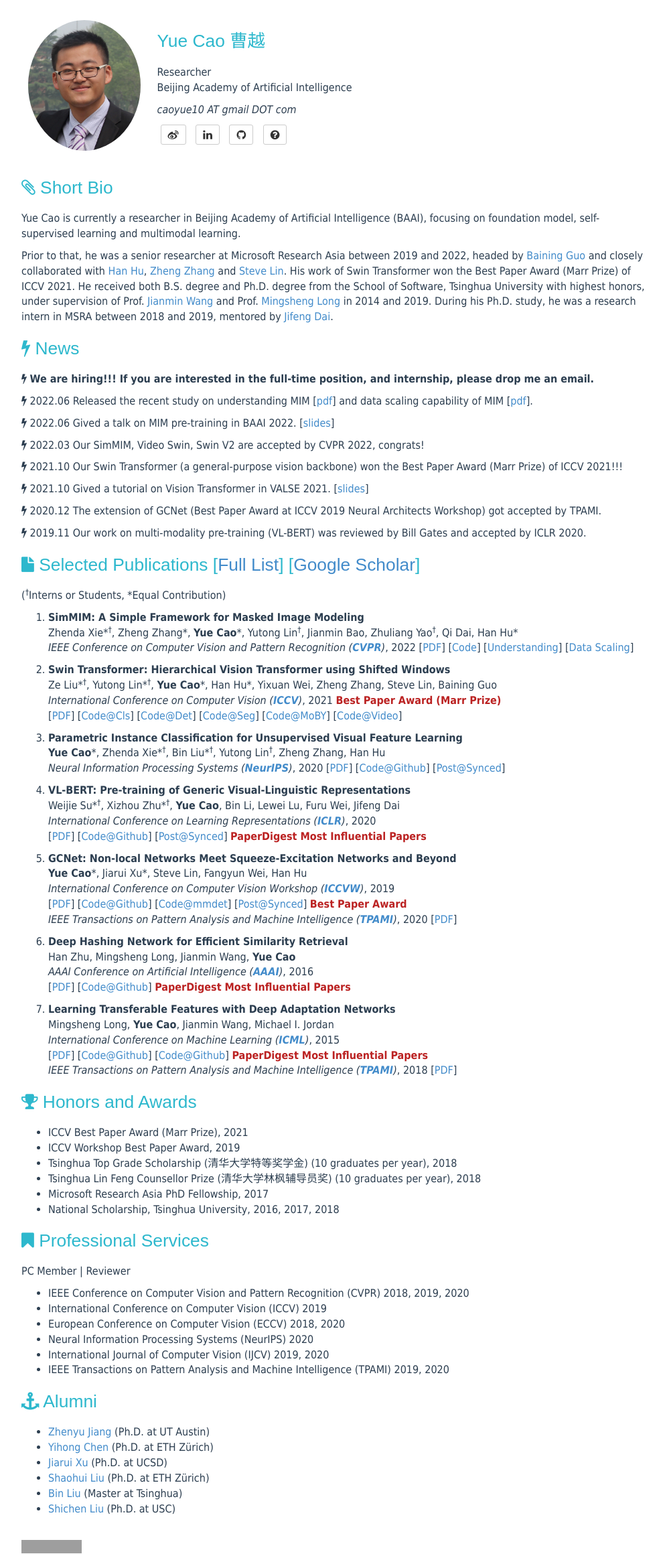
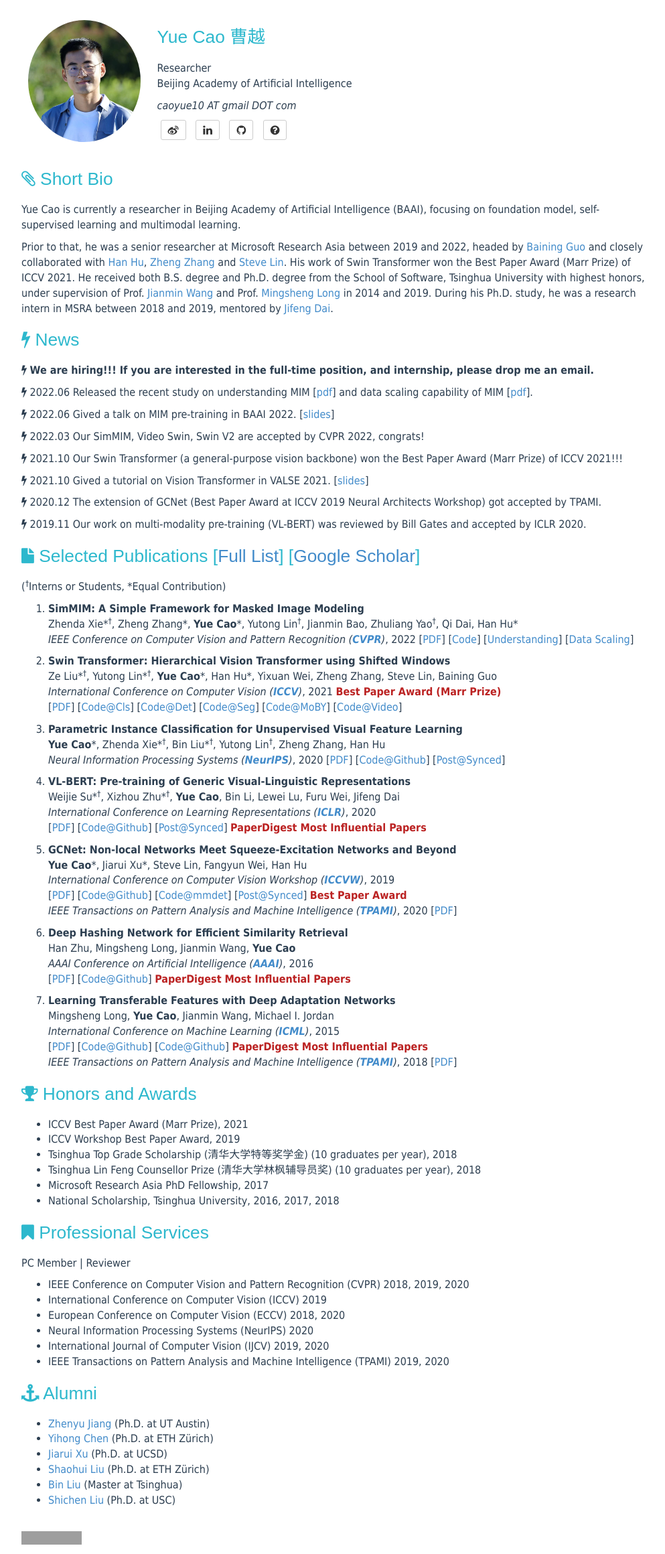
Before and after one commit to caoyue10/caoyue10.github.io, a Jekyll site: the page built from index.html, in a window 1280 px wide. Shown: the whole page at 67% size, without its empty margins (138-1131 px from the left). Built offline with Jekyll 4.4.1, drawn with Linux system fonts in a browser that asks for light colours; the list of posts is cut into pages by our own code; grey boxes are pictures that could not be loaded.

Commit message:
Update title.html

```diff
--- a/_includes/title.html
+++ b/_includes/title.html
@@ -1,6 +1,6 @@
 <div class="content heading">
 <div id="contact-list" class="div_left">
-		<img src="{{ site.BASE_PATH }}assets/media/profile.png" class="img-circle" />
+		<img src="{{ site.BASE_PATH }}assets/media/WechatIMG57.jpeg" class="img-circle" />
 </div>
 <div id="contact-list" class="div_right">
     <h1>Yue Cao 曹越</h1>
```
